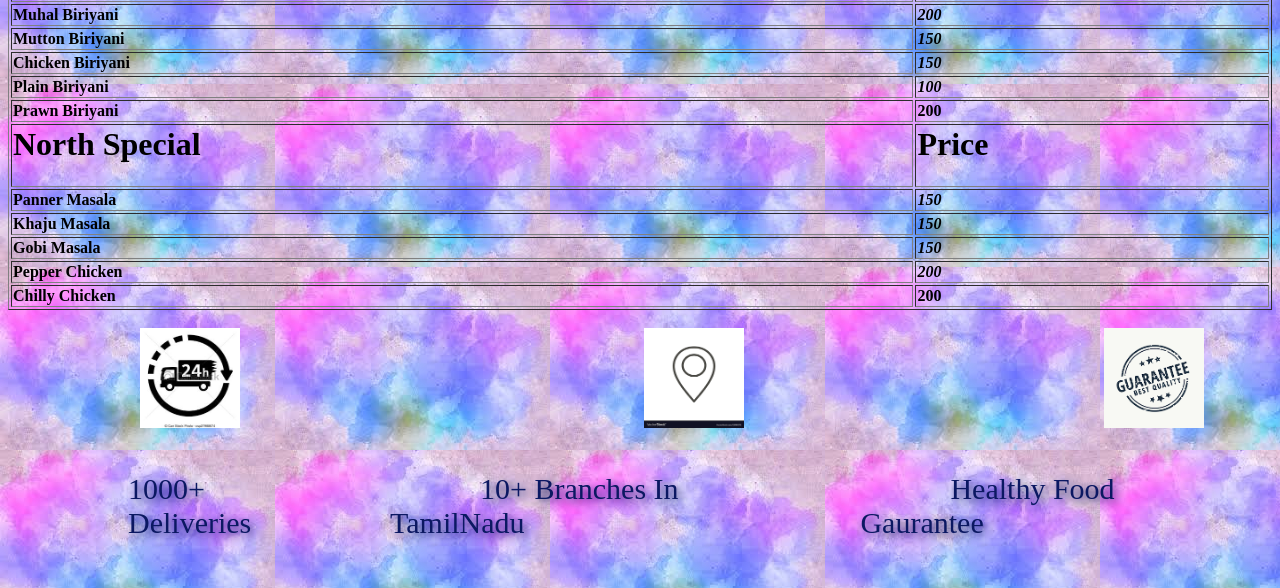
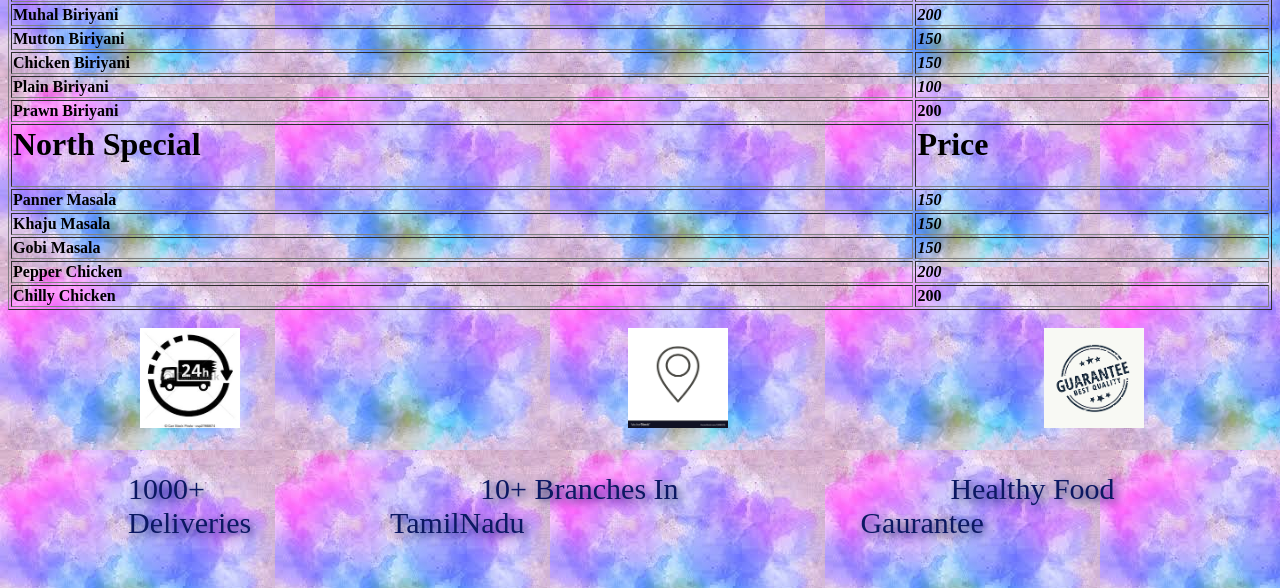
Before and after one commit to sushmithakannan/sahotel, a plain HTML site: page menu.html in a window 1280 px wide. Shown: the part 648-1236 px from the top of the page. Drawn offline with Linux system fonts and the light colour scheme.

Commit message:
Update menu.html

```diff
--- a/menu.html
+++ b/menu.html
@@ -121,9 +121,9 @@ li a:hover {
 <br>&nbsp;&nbsp;&nbsp;&nbsp;&nbsp;&nbsp;&nbsp;&nbsp;&nbsp;&nbsp;&nbsp;&nbsp;&nbsp;&nbsp;&nbsp;&nbsp;&nbsp;&nbsp;&nbsp;&nbsp;&nbsp;&nbsp;&nbsp;&nbsp;&nbsp;&nbsp;&nbsp;&nbsp;&nbsp;&nbsp;&nbsp;&nbsp;
 <img src="delivery.jpg" width="100px" height="100px" border-radius="50px">
 <td style="color:#0B1862;font-family:bold;font-size:30px;text-shadow:3px 3px 10px;">&nbsp;&nbsp;&nbsp;&nbsp;&nbsp;&nbsp;&nbsp;&nbsp;&nbsp;&nbsp;&nbsp;&nbsp;10+ Branches In TamilNadu</td>&nbsp;&nbsp;&nbsp;&nbsp;&nbsp;&nbsp;&nbsp;&nbsp;&nbsp;&nbsp;&nbsp;&nbsp;&nbsp;&nbsp;&nbsp;&nbsp;&nbsp;&nbsp;&nbsp;&nbsp;&nbsp;&nbsp;&nbsp;&nbsp;&nbsp;&nbsp;&nbsp;&nbsp;&nbsp;&nbsp;&nbsp;&nbsp;&nbsp;&nbsp;&nbsp;&nbsp;&nbsp;&nbsp;&nbsp;&nbsp;&nbsp;&nbsp;&nbsp;&nbsp;&nbsp;&nbsp;&nbsp;&nbsp;&nbsp;&nbsp;&nbsp;&nbsp;&nbsp;&nbsp;&nbsp;&nbsp;&nbsp;&nbsp;&nbsp;&nbsp;&nbsp;&nbsp;
-&nbsp;&nbsp;&nbsp;&nbsp;&nbsp;&nbsp;&nbsp;&nbsp;&nbsp;&nbsp;&nbsp;&nbsp;&nbsp;&nbsp;&nbsp;&nbsp;&nbsp;&nbsp;&nbsp;&nbsp;&nbsp;&nbsp;&nbsp;&nbsp;&nbsp;&nbsp;&nbsp;&nbsp;&nbsp;&nbsp;&nbsp;&nbsp;&nbsp;&nbsp;&nbsp;&nbsp;&nbsp;&nbsp;<img src="branch.png" width="100px" height="100px">
-<td style="font-size:30px;font-family:bold;color:#0B1862;text-shadow:3px 3px 10px;">&nbsp;&nbsp;&nbsp;&nbsp;&nbsp;&nbsp;&nbsp;&nbsp;&nbsp;&nbsp;&nbsp;&nbsp;Healthy Food Gaurantee</td>&nbsp;&nbsp;&nbsp;&nbsp;&nbsp;&nbsp;&nbsp;&nbsp;&nbsp;&nbsp;&nbsp;&nbsp;&nbsp;&nbsp;&nbsp;&nbsp;&nbsp;&nbsp;&nbsp;&nbsp;&nbsp;&nbsp;&nbsp;&nbsp;&nbsp;&nbsp;&nbsp;&nbsp;&nbsp;&nbsp;&nbsp;&nbsp;&nbsp;&nbsp;&nbsp;&nbsp;&nbsp;&nbsp;&nbsp;&nbsp;&nbsp;&nbsp;&nbsp;&nbsp;&nbsp;&nbsp;&nbsp;&nbsp;&nbsp;&nbsp;&nbsp;&nbsp;&nbsp;&nbsp;&nbsp;&nbsp;&nbsp;&nbsp;&nbsp;&nbsp;&nbsp;&nbsp;&nbsp;
-&nbsp;&nbsp;&nbsp;&nbsp;&nbsp;&nbsp;&nbsp;&nbsp;&nbsp;&nbsp;&nbsp;&nbsp;&nbsp;&nbsp;&nbsp;&nbsp;&nbsp;&nbsp;&nbsp;&nbsp;&nbsp;&nbsp;&nbsp;&nbsp;&nbsp;&nbsp;<img src="guarantee.png" width="100px" height="100px">
+&nbsp;&nbsp;&nbsp;&nbsp;&nbsp;&nbsp;&nbsp;&nbsp;&nbsp;&nbsp;&nbsp;&nbsp;&nbsp;&nbsp;&nbsp;&nbsp;&nbsp;&nbsp;&nbsp;&nbsp;&nbsp;&nbsp;&nbsp;&nbsp;&nbsp;&nbsp;&nbsp;&nbsp;&nbsp;&nbsp;&nbsp;&nbsp;&nbsp;&nbsp;<img src="branch.png" width="100px" height="100px">
+<td style="font-size:30px;font-family:bold;color:#0B1862;text-shadow:3px 3px 10px;">&nbsp;&nbsp;&nbsp;&nbsp;&nbsp;&nbsp;&nbsp;&nbsp;&nbsp;&nbsp;&nbsp;&nbsp;Healthy Food Gaurantee</td>&nbsp;&nbsp;&nbsp;&nbsp;&nbsp;&nbsp;&nbsp;&nbsp;&nbsp;&nbsp;&nbsp;&nbsp;&nbsp;&nbsp;&nbsp;&nbsp;&nbsp;&nbsp;&nbsp;&nbsp;&nbsp;&nbsp;&nbsp;&nbsp;&nbsp;&nbsp;&nbsp;&nbsp;&nbsp;&nbsp;&nbsp;&nbsp;&nbsp;&nbsp;&nbsp;&nbsp;&nbsp;&nbsp;&nbsp;&nbsp;&nbsp;&nbsp;&nbsp;&nbsp;&nbsp;&nbsp;&nbsp;&nbsp;&nbsp;&nbsp;&nbsp;&nbsp;&nbsp;&nbsp;&nbsp;&nbsp;
+&nbsp;&nbsp;&nbsp;&nbsp;&nbsp;&nbsp;&nbsp;&nbsp;&nbsp;&nbsp;&nbsp;&nbsp;&nbsp;&nbsp;&nbsp;&nbsp;&nbsp;&nbsp;&nbsp;&nbsp;&nbsp;&nbsp;<img src="guarantee.png" width="100px" height="100px">
 </tr>
 </table>
 </div>
```
